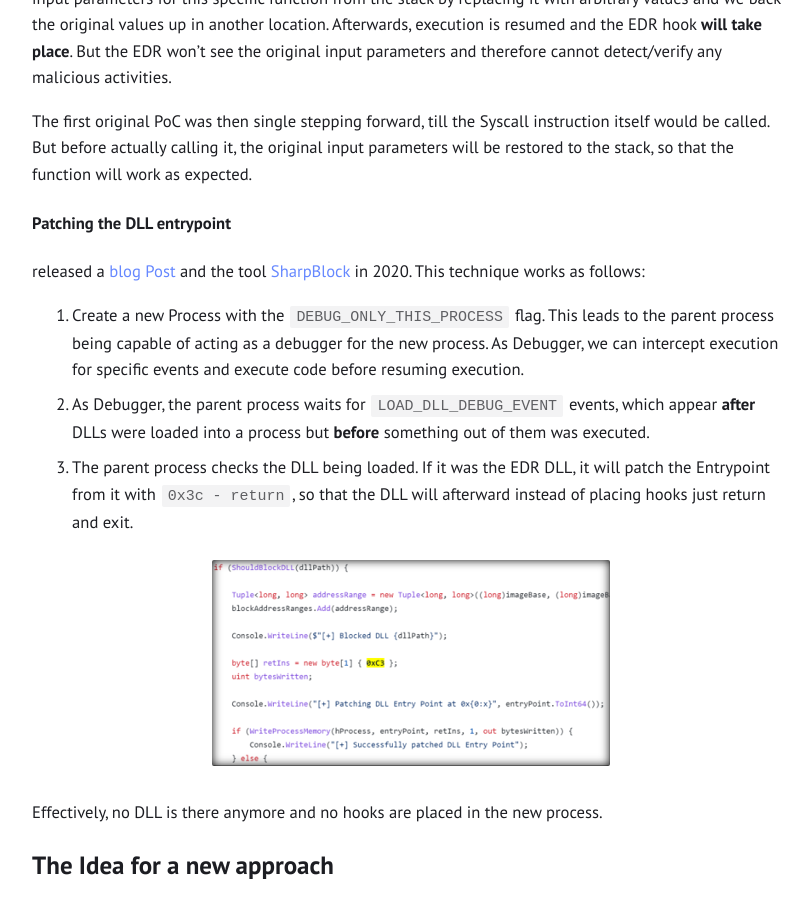
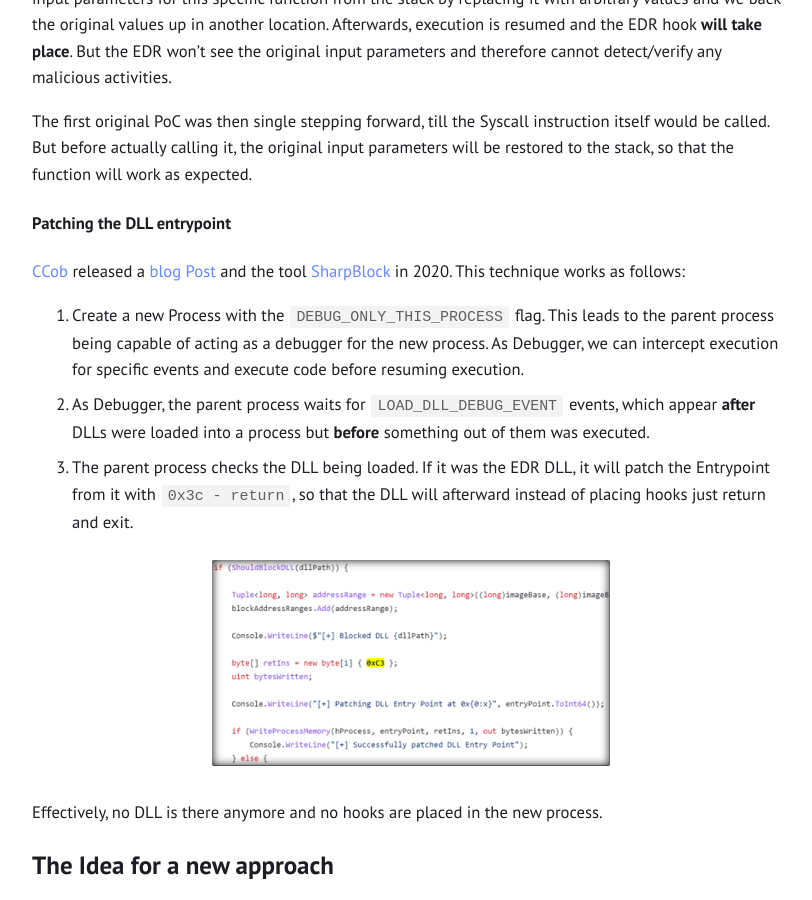
Before and after one commit to S3cur3Th1sSh1t/S3cur3Th1sSh1t.github.io, a Jekyll site: the page built from _posts/2023-07-07-Cat_Mouse_or_Chess.md, in a window 1280 px wide and 900 px high, scrolled down 5543 px. Shown: the whole window, without its empty margins (229-1041 px from the left). Built offline with Jekyll 4.4.1, drawn with Linux system fonts in a browser that asks for light colours.

Commit message:
Update 2023-07-07-Cat_Mouse_or_Chess.md

```diff
--- a/_posts/2023-07-07-Cat_Mouse_or_Chess.md
+++ b/_posts/2023-07-07-Cat_Mouse_or_Chess.md
@@ -109,7 +109,7 @@ The first original PoC was then single stepping forward, till the Syscall instru
 
 #### Patching the DLL entrypoint
 
-[]() released a [blog Post](https://ethicalchaos.dev/2020/06/14/lets-create-an-edr-and-bypass-it-part-2/) and the tool [SharpBlock]() in 2020. This technique works as follows:
+[CCob](https://github.com/CCob) released a [blog Post](https://ethicalchaos.dev/2020/06/14/lets-create-an-edr-and-bypass-it-part-2/) and the tool [SharpBlock]() in 2020. This technique works as follows:
 1. Create a new Process with the `DEBUG_ONLY_THIS_PROCESS` flag. This leads to the parent process being capable of acting as a debugger for the new process. As Debugger, we can intercept execution for specific events and execute code before resuming execution.
 2. As Debugger, the parent process waits for `LOAD_DLL_DEBUG_EVENT` events, which appear **after** DLLs were loaded into a process but **before** something out of them was executed.
 3. The parent process checks the DLL being loaded. If it was the EDR DLL, it will patch the Entrypoint from it with `0x3c - return`, so that the DLL will afterward instead of placing hooks just return and exit.
```
